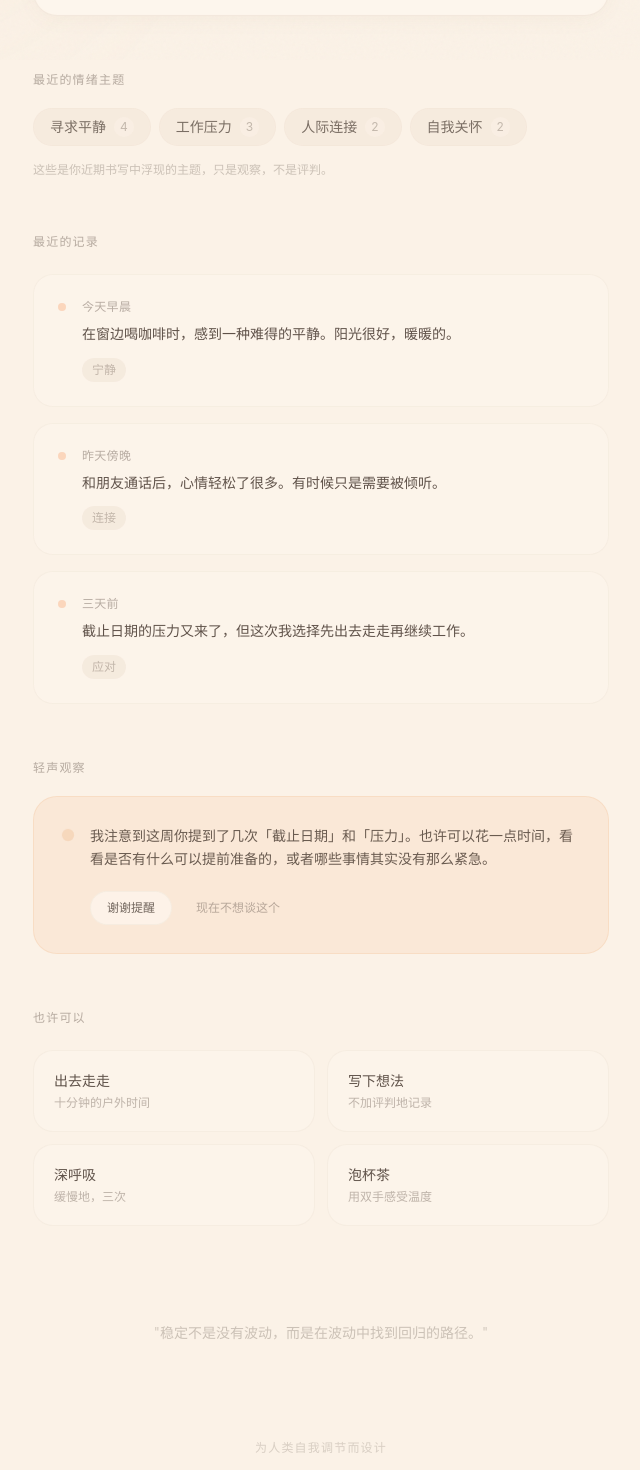
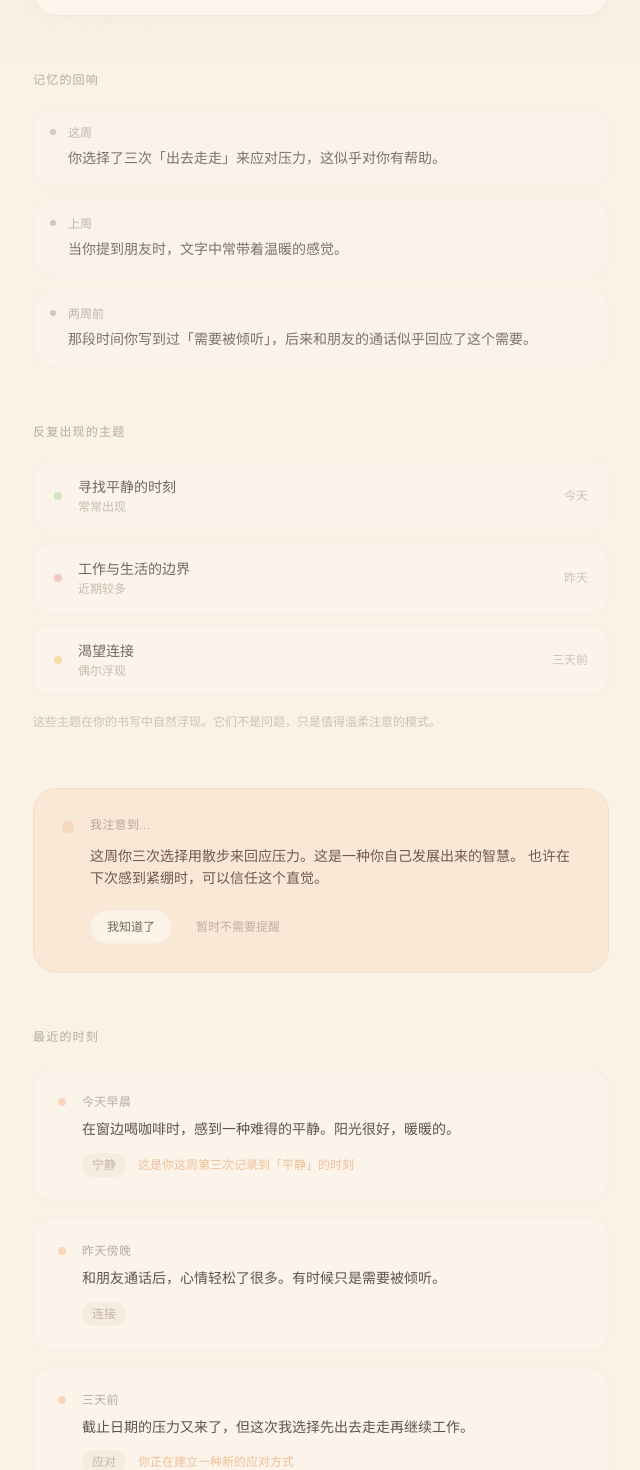
Before and after one commit to josephzhangie0421/Mental-Health-Copilot, a Next.js app: page / in a window 1280 px wide. Shown: the part 740-2210 px from the top of the page, without its empty margins (319-959 px from the left). Built offline with nearby package versions, Linux system fonts and the light colour scheme.

Commit message:
feat: restore layered emotional intelligence with warm, non-clinical approach\n\nReintroduce memory continuity, emotion pattern recognition, theme awareness, stabilization suggestions, and gentle reflection prompts with a warm tone.

```diff
--- a/app/page.tsx
+++ b/app/page.tsx
@@ -2,39 +2,105 @@
 
 import { useState } from "react"
 
+// Memory continuity - past reflections that carry emotional context
+const memoryTimeline = [
+  {
+    id: 1,
+    period: "这周",
+    insight: "你选择了三次「出去走走」来应对压力，这似乎对你有帮助。",
+    type: "pattern"
+  },
+  {
+    id: 2,
+    period: "上周",
+    insight: "当你提到朋友时，文字中常带着温暖的感觉。",
+    type: "warmth"
+  },
+  {
+    id: 3,
+    period: "两周前",
+    insight: "那段时间你写到过「需要被倾听」，后来和朋友的通话似乎回应了这个需要。",
+    type: "connection"
+  }
+]
+
+// Recurring themes - patterns that surface gently over time
+const recurringThemes = [
+  {
+    label: "寻找平静的时刻",
+    frequency: "常常出现",
+    lastSeen: "今天",
+    color: "bg-[oklch(0.85_0.08_140/0.6)]"
+  },
+  {
+    label: "工作与生活的边界",
+    frequency: "近期较多",
+    lastSeen: "昨天",
+    color: "bg-[oklch(0.80_0.08_25/0.6)]"
+  },
+  {
+    label: "渴望连接",
+    frequency: "偶尔浮现",
+    lastSeen: "三天前",
+    color: "bg-[oklch(0.85_0.10_85/0.6)]"
+  },
+]
+
+// Recent moments with emotional continuity
 const recentMoments = [
   {
     id: 1,
     time: "今天早晨",
     content: "在窗边喝咖啡时，感到一种难得的平静。阳光很好，暖暖的。",
-    mood: "宁静"
+    mood: "宁静",
+    linkedTo: "这是你这周第三次记录到「平静」的时刻"
   },
   {
     id: 2,
     time: "昨天傍晚",
     content: "和朋友通话后，心情轻松了很多。有时候只是需要被倾听。",
-    mood: "连接"
+    mood: "连接",
+    linkedTo: null
   },
   {
     id: 3,
     time: "三天前",
     content: "截止日期的压力又来了，但这次我选择先出去走走再继续工作。",
-    mood: "应对"
+    mood: "应对",
+    linkedTo: "你正在建立一种新的应对方式"
   }
 ]
 
-const gentleActions = [
-  { title: "出去走走", desc: "十分钟的户外时间", icon: "🚶" },
-  { title: "写下想法", desc: "不加评判地记录", icon: "✏️" },
-  { title: "深呼吸", desc: "缓慢地，三次", icon: "🌬️" },
-  { title: "泡杯茶", desc: "用双手感受温度", icon: "🍵" },
+// Stabilization suggestions - grounded in real life patterns
+const stabilizationSuggestions = [
+  {
+    title: "出去走十分钟",
+    reason: "上次这对你有帮助",
+    type: "movement"
+  },
+  {
+    title: "给那位朋友发条消息",
+    reason: "你提到过和她聊天后感觉轻松",
+    type: "connection"
+  },
+  {
+    title: "在窗边坐一会",
+    reason: "你喜欢那里的阳光",
+    type: "stillness"
+  },
+  {
+    title: "把想法写下来",
+    reason: "不必完整，片段也好",
+    type: "expression"
+  },
 ]
 
-const emotionalThemes = [
-  { label: "寻求平静", count: 4 },
-  { label: "工作压力", count: 3 },
-  { label: "人际连接", count: 2 },
-  { label: "自我关怀", count: 2 },
+// Gentle reflection prompts - not questions, just openings
+const reflectionPrompts = [
+  "最近什么让你感到安心？",
+  "身体此刻有什么感觉？",
+  "今天有什么小事值得感谢？",
+  "现在需要的是什么？",
 ]
 
 const moodOptions = [
@@ -49,6 +115,11 @@ export default function ReflectionSpace() {
   const [entry, setEntry] = useState("")
   const [selectedMood, setSelectedMood] = useState<string | null>(null)
   const [checkedIn, setCheckedIn] = useState(false)
+  const [currentPrompt] = useState(() =>
+    reflectionPrompts[Math.floor(Math.random() * reflectionPrompts.length)]
+  )
+  const [dismissedObservation, setDismissedObservation] = useState(false)
+  const [expandedMemory, setExpandedMemory] = useState<number | null>(null)
 
   const handleCheckIn = (mood: string) => {
     setSelectedMood(mood)
@@ -60,7 +131,7 @@ export default function ReflectionSpace() {
       {/* Washi paper texture overlay */}
       <div className="fixed inset-0 paper-texture pointer-events-none" />
 
-      {/* Warm ambient glows - like morning sunlight through shoji screens */}
+      {/* Warm ambient glows */}
       <div className="fixed inset-0 pointer-events-none overflow-hidden">
         <div
           className="absolute top-[-10%] right-[-5%] w-[60vw] h-[60vw] max-w-[600px] max-h-[600px] rounded-full animate-gentle-breathe"
@@ -71,13 +142,6 @@ export default function ReflectionSpace() {
           style={{
             background: 'radial-gradient(circle, oklch(0.85 0.08 55 / 0.12) 0%, transparent 70%)',
             animationDelay: '5s'
-          }}
-        />
-        <div
-          className="absolute top-[40%] left-[50%] w-[40vw] h-[40vw] max-w-[400px] max-h-[400px] rounded-full animate-gentle-breathe"
-          style={{
-            background: 'radial-gradient(circle, oklch(0.90 0.06 75 / 0.08) 0%, transparent 60%)',
-            animationDelay: '2.5s'
           }}
         />
       </div>
@@ -97,18 +161,18 @@ export default function ReflectionSpace() {
         <main className="flex-1 px-6 sm:px-10 lg:px-16 py-6">
           <div className="max-w-xl mx-auto">
 
-            {/* Greeting - warm, personal */}
+            {/* Greeting with gentle prompt */}
             <section className="mb-12">
               <p className="text-sm text-muted-foreground/50 mb-3 tracking-wide">五月二十二日，星期四</p>
               <h1 className="text-2xl sm:text-3xl font-light text-foreground/90 leading-relaxed">
                 早上好，雨泽
               </h1>
               <p className="text-muted-foreground/60 mt-3 text-base font-light leading-relaxed">
-                今天的你，感觉怎么样？
+                {currentPrompt}
               </p>
             </section>
 
-            {/* Daily emotional check-in - soft, no scoring */}
+            {/* Daily emotional check-in */}
             <section className="mb-14">
               {!checkedIn ? (
                 <div className="rounded-2xl bg-card/80 border border-border/40 p-6 sm:p-7">
@@ -145,7 +209,7 @@ export default function ReflectionSpace() {
               )}
             </section>
 
-            {/* Journal entry area - warm, inviting */}
+            {/* Journal entry area */}
             <section className="mb-14">
               <div className="rounded-2xl bg-card warm-glow border border-border/50 p-7 sm:p-8">
                 <textarea
@@ -167,39 +231,120 @@ export default function ReflectionSpace() {
               </div>
             </section>
 
-            {/* Emotional themes - soft tags */}
+            {/* Memory Continuity - gentle awareness of the past */}
             <section className="mb-14">
               <h2 className="text-xs text-muted-foreground/50 tracking-widest mb-5 font-light">
-                最近的情绪主题
+                记忆的回响
               </h2>
-              <div className="flex flex-wrap gap-2">
-                {emotionalThemes.map((theme) => (
+              <div className="space-y-3">
+                {memoryTimeline.map((memory) => (
+                  <button
+                    key={memory.id}
+                    onClick={() => setExpandedMemory(expandedMemory === memory.id ? null : memory.id)}
+                    className="w-full text-left group"
+                  >
+                    <div className={`rounded-xl border transition-all duration-300 ${
+                      expandedMemory === memory.id
+                        ? 'bg-peach/15 border-warmth/20 p-5'
+                        : 'bg-card/40 border-border/25 p-4 hover:bg-card/60 hover:border-border/40'
+                    }`}>
+                      <div className="flex items-start gap-3">
+                        <div className="shrink-0 mt-1">
+                          <div className={`h-1.5 w-1.5 rounded-full transition-all duration-300 ${
+                            expandedMemory === memory.id ? 'bg-warmth/60' : 'bg-muted-foreground/30'
+                          }`} />
+                        </div>
+                        <div className="flex-1 min-w-0">
+                          <p className="text-xs text-muted-foreground/45 mb-1.5">{memory.period}</p>
+                          <p className={`text-sm font-light leading-relaxed transition-colors duration-300 ${
+                            expandedMemory === memory.id ? 'text-foreground/80' : 'text-foreground/65'
+                          }`}>
+                            {memory.insight}
+                          </p>
+                          {expandedMemory === memory.id && (
+                            <p className="text-xs text-muted-foreground/40 mt-3 font-light">
+                              轻触以探索更多相关记录...
+                            </p>
+                          )}
+                        </div>
+                      </div>
+                    </div>
+                  </button>
+                ))}
+              </div>
+            </section>
+
+            {/* Recurring themes - pattern recognition without analysis */}
+            <section className="mb-14">
+              <h2 className="text-xs text-muted-foreground/50 tracking-widest mb-5 font-light">
+                反复出现的主题
+              </h2>
+              <div className="space-y-2.5">
+                {recurringThemes.map((theme, i) => (
                   <div
-                    key={theme.label}
-                    className="inline-flex items-center gap-2 px-4 py-2 rounded-full bg-secondary/40 border border-border/20"
+                    key={i}
+                    className="flex items-center gap-4 px-5 py-4 rounded-xl bg-card/50 border border-border/25"
                   >
-                    <span className="text-sm text-foreground/65 font-light">{theme.label}</span>
-                    <span className="text-xs text-muted-foreground/40 bg-background/50 px-1.5 py-0.5 rounded-full">
-                      {theme.count}
-                    </span>
+                    <span className={`w-2 h-2 rounded-full ${theme.color}`} />
+                    <div className="flex-1 min-w-0">
+                      <p className="text-sm text-foreground/70 font-light">{theme.label}</p>
+                      <p className="text-xs text-muted-foreground/40 mt-0.5">{theme.frequency}</p>
+                    </div>
+                    <span className="text-xs text-muted-foreground/35 shrink-0">{theme.lastSeen}</span>
                   </div>
                 ))}
               </div>
-              <p className="text-xs text-muted-foreground/35 mt-4 font-light">
-                这些是你近期书写中浮现的主题，只是观察，不是评判。
+              <p className="text-xs text-muted-foreground/35 mt-4 font-light leading-relaxed">
+                这些主题在你的书写中自然浮现。它们不是问题，只是值得温柔注意的模式。
               </p>
             </section>
 
-            {/* Recent moments - soft cards */}
+            {/* Gentle AI observation - quietly attentive */}
+            {!dismissedObservation && (
+              <section className="mb-14">
+                <div className="rounded-2xl bg-peach/20 border border-warmth/15 p-6 sm:p-7">
+                  <div className="flex gap-4">
+                    <div className="shrink-0 mt-1">
+                      <div className="h-3 w-3 rounded-full bg-warmth/40 animate-gentle-breathe" />
+                    </div>
+                    <div className="flex-1 min-w-0">
+                      <p className="text-xs text-muted-foreground/50 mb-3 font-light tracking-wide">
+                        我注意到...
+                      </p>
+                      <p className="text-foreground/75 leading-relaxed text-sm font-light mb-5">
+                        这周你三次选择用散步来回应压力。这是一种你自己发展出来的智慧。
+                        也许在下次感到紧绷时，可以信任这个直觉。
+                      </p>
+                      <div className="flex flex-wrap gap-2">
+                        <button
+                          onClick={() => setDismissedObservation(true)}
+                          className="text-xs px-4 py-2 rounded-full bg-card/80 text-foreground/70 hover:bg-card hover:text-foreground/90 transition-all duration-200 border border-border/30"
+                        >
+                          我知道了
+                        </button>
+                        <button
+                          onClick={() => setDismissedObservation(true)}
+                          className="text-xs px-4 py-2 rounded-full text-muted-foreground/45 hover:text-muted-foreground/65 hover:bg-secondary/30 transition-all duration-200"
+                        >
+                          暂时不需要提醒
+                        </button>
+                      </div>
+                    </div>
+                  </div>
+                </div>
+              </section>
+            )}
+
+            {/* Recent moments with memory links */}
             <section className="mb-14">
               <h2 className="text-xs text-muted-foreground/50 tracking-widest mb-6 font-light">
-                最近的记录
+                最近的时刻
               </h2>
               <div className="space-y-4">
                 {recentMoments.map((moment) => (
                   <div
                     key={moment.id}
-                    className="group rounded-xl bg-card/60 border border-border/30 p-5 sm:p-6 transition-all duration-300 hover:bg-card hover:border-border/50 hover:shadow-sm"
+                    className="group rounded-xl bg-card/60 border border-border/30 p-5 sm:p-6 transition-all duration-300 hover:bg-card hover:border-border/50"
                   >
                     <div className="flex items-start gap-4">
                       <div className="shrink-0 mt-1">
@@ -210,9 +355,16 @@ export default function ReflectionSpace() {
                         <p className="text-foreground/80 leading-relaxed text-sm font-light">
                           {moment.content}
                         </p>
-                        <span className="inline-block mt-3 text-xs text-muted-foreground/40 px-2.5 py-1 rounded-full bg-secondary/50">
-                          {moment.mood}
-                        </span>
+                        <div className="flex items-center gap-3 mt-3">
+                          <span className="text-xs text-muted-foreground/40 px-2.5 py-1 rounded-full bg-secondary/50">
+                            {moment.mood}
+                          </span>
+                          {moment.linkedTo && (
+                            <span className="text-xs text-warmth/60 font-light">
+                              {moment.linkedTo}
+                            </span>
+                          )}
+                        </div>
                       </div>
                     </div>
                   </div>
@@ -220,52 +372,28 @@ export default function ReflectionSpace() {
               </div>
             </section>
 
-            {/* Gentle AI observation - warm, non-clinical */}
+            {/* Stabilization suggestions - personalized, grounded */}
             <section className="mb-14">
               <h2 className="text-xs text-muted-foreground/50 tracking-widest mb-5 font-light">
-                轻声观察
-              </h2>
-              <div className="rounded-2xl bg-peach/20 border border-warmth/15 p-6 sm:p-7">
-                <div className="flex gap-4">
-                  <div className="shrink-0 mt-1">
-                    <div className="h-3 w-3 rounded-full bg-warmth/40 animate-gentle-breathe" />
-                  </div>
-                  <div className="flex-1 min-w-0">
-                    <p className="text-foreground/75 leading-relaxed text-sm font-light mb-5">
-                      我注意到这周你提到了几次「截止日期」和「压力」。也许可以花一点时间，看看是否有什么可以提前准备的，或者哪些事情其实没有那么紧急。
-                    </p>
-                    <div className="flex flex-wrap gap-2">
-                      <button className="text-xs px-4 py-2 rounded-full bg-card/80 text-foreground/70 hover:bg-card hover:text-foreground/90 transition-all duration-200 border border-border/30">
-                        谢谢提醒
-                      </button>
-                      <button className="text-xs px-4 py-2 rounded-full text-muted-foreground/50 hover:text-muted-foreground/70 hover:bg-secondary/30 transition-all duration-200">
-                        现在不想谈这个
-                      </button>
-                    </div>
-                  </div>
-                </div>
-              </div>
-            </section>
-
-            {/* Gentle suggestions - organic, rounded */}
-            <section className="mb-14">
-              <h2 className="text-xs text-muted-foreground/50 tracking-widest mb-6 font-light">
                 也许可以
               </h2>
-              <div className="grid grid-cols-2 gap-3">
-                {gentleActions.map((action, i) => (
+              <p className="text-xs text-muted-foreground/40 mb-5 font-light">
+                这些建议来自你过去的记录，是你自己发现有帮助的事情。
+              </p>
+              <div className="grid grid-cols-1 sm:grid-cols-2 gap-3">
+                {stabilizationSuggestions.map((suggestion, i) => (
                   <button
                     key={i}
-                    className="group text-left p-5 rounded-xl bg-card/50 border border-border/30 hover:bg-card hover:border-border/50 transition-all duration-300 hover:shadow-sm"
+                    className="group text-left p-5 rounded-xl bg-card/50 border border-border/30 hover:bg-card hover:border-border/50 transition-all duration-300"
                   >
-                    <p className="text-sm text-foreground/80 mb-1 font-light">{action.title}</p>
-                    <p className="text-xs text-muted-foreground/45 font-light">{action.desc}</p>
+                    <p className="text-sm text-foreground/80 mb-1.5 font-light">{suggestion.title}</p>
+                    <p className="text-xs text-muted-foreground/45 font-light">{suggestion.reason}</p>
                   </button>
                 ))}
               </div>
             </section>
 
-            {/* Quiet closing thought */}
+            {/* Quiet closing */}
             <section className="py-10 text-center">
               <p className="text-muted-foreground/35 leading-relaxed text-sm max-w-sm mx-auto font-light">
                 "稳定不是没有波动，而是在波动中找到回归的路径。"
@@ -275,7 +403,7 @@ export default function ReflectionSpace() {
           </div>
         </main>
 
-        {/* Footer - minimal */}
+        {/* Footer */}
         <footer className="px-6 py-8 sm:px-10 lg:px-16">
           <div className="max-w-xl mx-auto text-center">
             <p className="text-xs text-muted-foreground/25 tracking-widest font-light">
```
